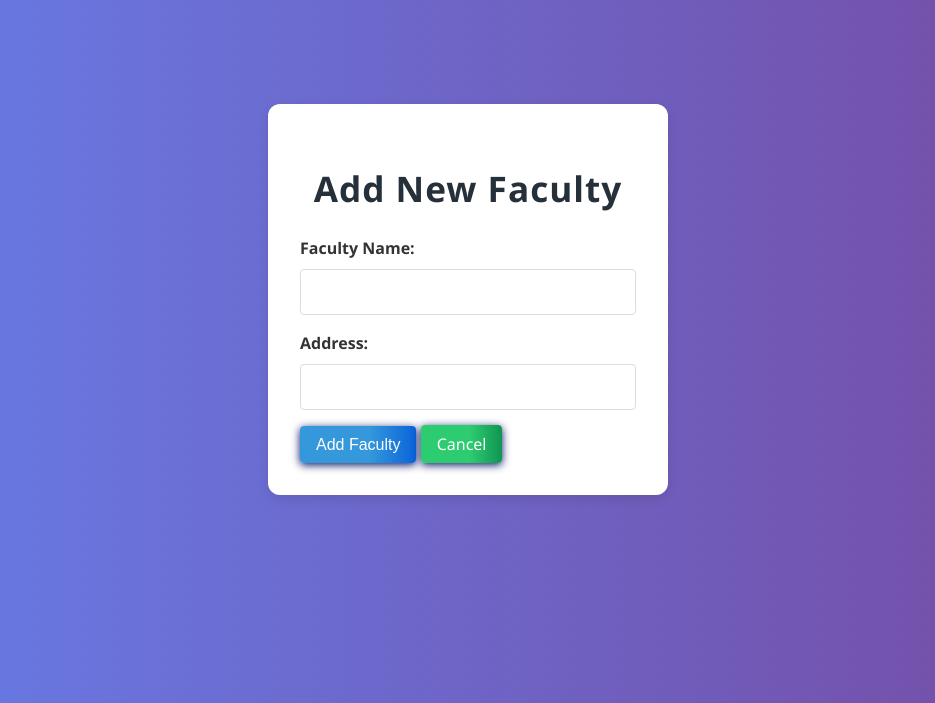
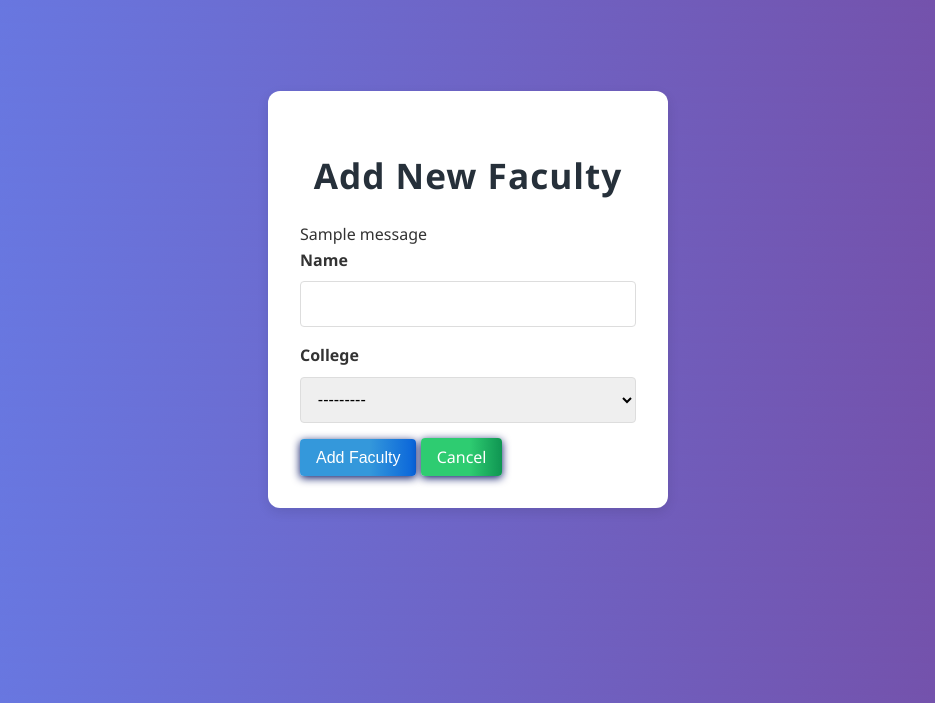
Before and after one commit to Yaneww11/collegeSystem, a Django app: page /faculties/add-faculty/ in a window 1280 px wide. Shown: the part 57-760 px from the top of the page, without its empty margins (172-1107 px from the left). Run offline with Django 5.2, Linux system fonts and the light colour scheme; tables that the repository leaves empty hold one stand-in row (values such as "Sample post"); one stand-in notice (Sample message) is shown; some libraries are stand-ins or nearby versions.

Commit message:
Templates: add-faculty, programs.html now available in simple form

```diff
--- a/collegeSystem/main_app/models.py
+++ b/collegeSystem/main_app/models.py
@@ -112,7 +112,7 @@
 
     year = models.PositiveIntegerField()
 
-    college = models.ForeignKey(
+    college = models.ForeignKey( # change to department?
         to='College',
         on_delete=models.CASCADE,
         related_name='semester_programs',
--- a/templates/faculties/add-faculty.html
+++ b/templates/faculties/add-faculty.html
@@ -8,15 +8,28 @@
         <div class="form-container">
             <section class="section">
                 <h1>Add New Faculty</h1>
-                <form id="add-faculty-form" class="form">
-                    <div class="form-group">
-                        <label for="faculty-name">Faculty Name:</label>
-                        <input type="text" id="faculty-name" name="faculty-name" required/>
+                {% if messages %}
+                    <div class="messages">
+                        {% for message in messages %}
+                            <div class="alert alert-{{ message.tags }}">
+                                {{ message }}
+                            </div>
+                        {% endfor %}
                     </div>
-                    <div class="form-group">
-                        <label for="faculty-address">Address:</label>
-                        <input type="text" id="faculty-address" name="faculty-address" required/>
-                    </div>
+                {% endif %}
+                <form method="POST" enctype="multipart/form-data">
+                    {% csrf_token %}
+                    {% for field in form %}
+                        <div class="form-group">
+                            <label for="{{ field.id_for_label }}">{{ field.label }}</label>
+                            {{ field }}
+                            {% if field.errors %}
+                                {% for error in field.errors %}
+                                    <div class="error-message">{{ error }}</div>
+                                {% endfor %}
+                            {% endif %}
+                        </div>
+                    {% endfor %}
                     <div class="form-actions">
                         <button type="submit" class="btn primary">Add Faculty</button>
                         <a href="{% url 'faculties' %}" class="btn secondary">Cancel</a>
@@ -24,6 +37,5 @@
                 </form>
             </section>
         </div>
-
     </main>
 {% endblock %}
```
Also changed, not shown: templates/programs/programs.html (+23 -9 lines).
